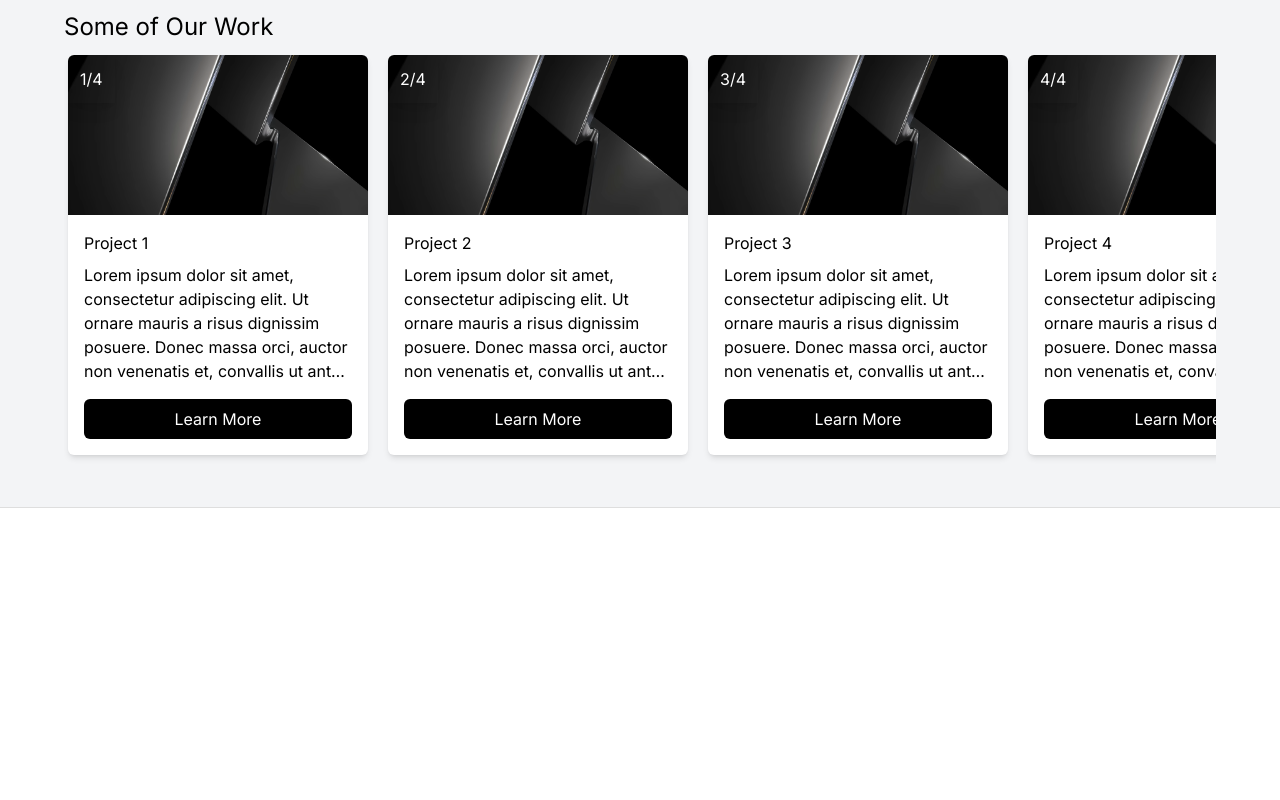
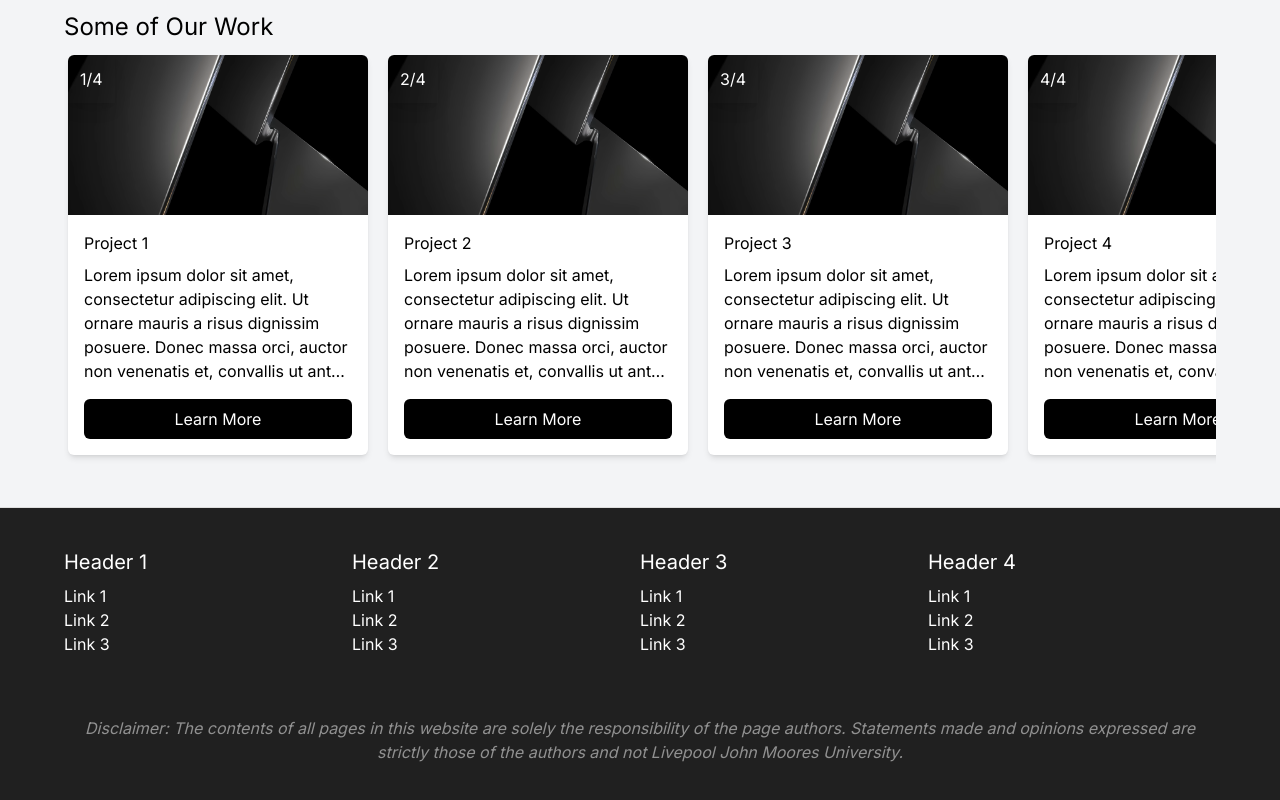
Before and after one commit to LJMU-SE/ljmu.dev, a Next.js app: page / in a window 1280 px wide. Shown: the part 970-1770 px from the top of the page. Before the commit the page ends 1478 px from the top, so only its background shows below. Built offline with nearby package versions, Linux system fonts and the light colour scheme.

Commit message:
Started development on footer

```diff
--- a/components/Buttons/Base.jsx
+++ b/components/Buttons/Base.jsx
@@ -1,14 +1,15 @@
-export default function BaseButton({
-    children,
-    onClick,
-    type = "button",
-    className,
-}) {
-    if (!className)
-        className =
-            "flex items-center justify-center w-max max-w-xs px-5 py-2 text-base text-center bg-white text-black rounded-md hover:opacity-70 transition-all";
+export default function BaseButton({ children, onClick, ...args }) {
+    const type = args.type || "button";
+    const width = args.width || "w-max";
+    const bg = args.bg || "bg-white";
+    const text = args.text || "text-black";
+
     return (
-        <button onClick={onClick} type={type} className={className}>
+        <button
+            onClick={onClick}
+            type={type}
+            className={`flex items-center justify-center ${width} px-5 py-2 text-base text-center ${bg} ${text} rounded-md hover:opacity-70 transition-all`}
+        >
             {children}
         </button>
     );
--- a/components/Landing/Projects.jsx
+++ b/components/Landing/Projects.jsx
@@ -4,7 +4,7 @@ import Container from "@/components/Layout/Container";
 
 function ProjectCard({ title, description, href, counts }) {
     return (
-        <div className="rounded-md bg-white w-full max-w-[300px] overflow-hidden mr-5 first:ml-1 last:mr-1 shrink-0 shadow-md">
+        <div className="rounded-md bg-white w-full max-w-[300px] overflow-hidden mr-5 first:ml-1 last:mr-1 shrink-0 shadow-md select-none">
             <div className="w-full h-40 relative">
                 <p className="absolute top-0 left-0 text-white shadow-lg p-3">
                     {counts.index}/{counts.total}
--- a/components/Layout/Footer.jsx
+++ b/components/Layout/Footer.jsx
@@ -1,3 +1,53 @@
+import Container from "./Container";
+
+function FooterCol({ children, title }) {
+    return (
+        <div className="w-full md:w-1/2 lg:w-1/4 mb-5 last:mb-0 md:mb-5 md:first:mb-5 lg:mb-0  flex flex-col">
+            <h2 className="text-semibold mb-2 text-xl">{title}</h2>
+            {children}
+        </div>
+    );
+}
+
 export default function Footer() {
-    return <footer id="footer" className="border-t border-[#dedede]"></footer>;
+    return (
+        <footer
+            id="footer"
+            className="border-t border-[#dedede] py-10 bg-[#202020] text-white"
+        >
+            <Container>
+                <div className="flex justify-center flex-wrap">
+                    <FooterCol title={"Header 1"}>
+                        <a href="/">Link 1</a>
+                        <a href="/">Link 2</a>
+                        <a href="/">Link 3</a>
+                    </FooterCol>
+                    <FooterCol title={"Header 2"}>
+                        <a href="/">Link 1</a>
+                        <a href="/">Link 2</a>
+                        <a href="/">Link 3</a>
+                    </FooterCol>
+                    <FooterCol title={"Header 3"}>
+                        <a href="/">Link 1</a>
+                        <a href="/">Link 2</a>
+                        <a href="/">Link 3</a>
+                    </FooterCol>
+                    <FooterCol title={"Header 4"}>
+                        <a href="/">Link 1</a>
+                        <a href="/">Link 2</a>
+                        <a href="/">Link 3</a>
+                    </FooterCol>
+                </div>
+                <div className="w-full text-center">
+                    <p className="italic mt-10 opacity-50">
+                        Disclaimer: The contents of all pages in this website
+                        are solely the responsibility of the page authors.
+                        Statements made and opinions expressed are strictly
+                        those of the authors and not Livepool John Moores
+                        University.
+                    </p>
+                </div>
+            </Container>
+        </footer>
+    );
 }
```
